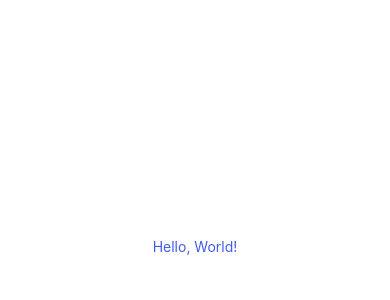
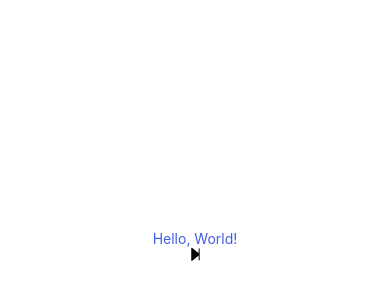
Before and after one commit to moeabdol/InstagramClone, a React Native app: screen / in a window 390 px wide. Shown: the part 176-476 px from the top of the page. Built offline with nearby package versions, Linux system fonts and the light colour scheme.

Commit message:
Install react-native-vector-icons package

```diff
--- a/App.tsx
+++ b/App.tsx
@@ -1,10 +1,12 @@
 import React from 'react';
 import { Container, Text } from './App.styles';
+import AntDesign from 'react-native-vector-icons/AntDesign';
 
 function App() {
 	return (
 		<Container>
 			<Text>Hello, World!</Text>
+			<AntDesign name="stepforward" size={15} />
 		</Container>
 	);
 }
--- a/package.json
+++ b/package.json
@@ -12,6 +12,7 @@
 	"dependencies": {
 		"react": "18.2.0",
 		"react-native": "0.71.8",
+		"react-native-vector-icons": "^9.2.0",
 		"styled-components": "^5.3.10"
 	},
 	"devDependencies": {
@@ -22,6 +23,7 @@
 		"@tsconfig/react-native": "^2.0.2",
 		"@types/jest": "^29.2.1",
 		"@types/react": "^18.0.24",
+		"@types/react-native-vector-icons": "^6.4.13",
 		"@types/react-test-renderer": "^18.0.0",
 		"@types/styled-components-react-native": "^5.2.1",
 		"babel-jest": "^29.2.1",
```
Also changed, not shown: 2 other files (tests, documents, lock files or other folders).
